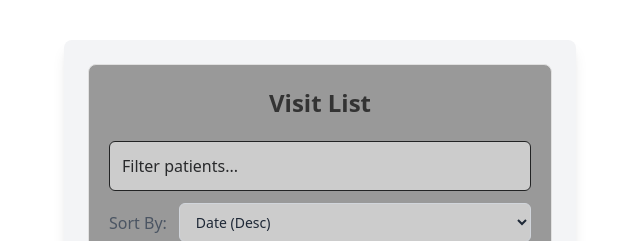
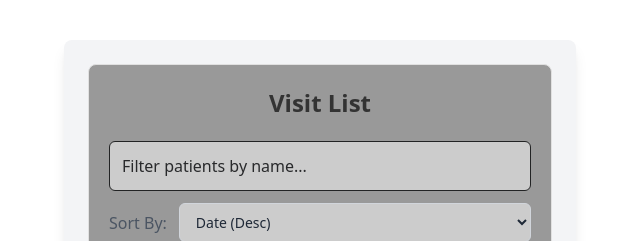
Before and after one commit to tworoniak/visit-list, a React (Vite) app: page / in a window 1280 px wide. Shown: the top 241 px of the page, without its empty margins (320-960 px from the left). Built offline with nearby package versions, Linux system fonts and the light colour scheme; no server answers.

Commit message:
update placeholder text

```diff
--- a/src/components/FilterInput/FilterInput.tsx
+++ b/src/components/FilterInput/FilterInput.tsx
@@ -5,13 +5,16 @@ interface FilterInputProps {
   onFilterChange: (filter: string) => void;
 }
 
-const FilterInput: React.FC<FilterInputProps> = ({ filter, onFilterChange }) => {
+const FilterInput: React.FC<FilterInputProps> = ({
+  filter,
+  onFilterChange,
+}) => {
   return (
     <div className={styles.filter}>
       <input
         type='text'
         name='filter'
-        placeholder='Filter patients...'
+        placeholder='Filter patients by name...'
         value={filter}
         onChange={(e) => onFilterChange(e.target.value)}
       />
```
